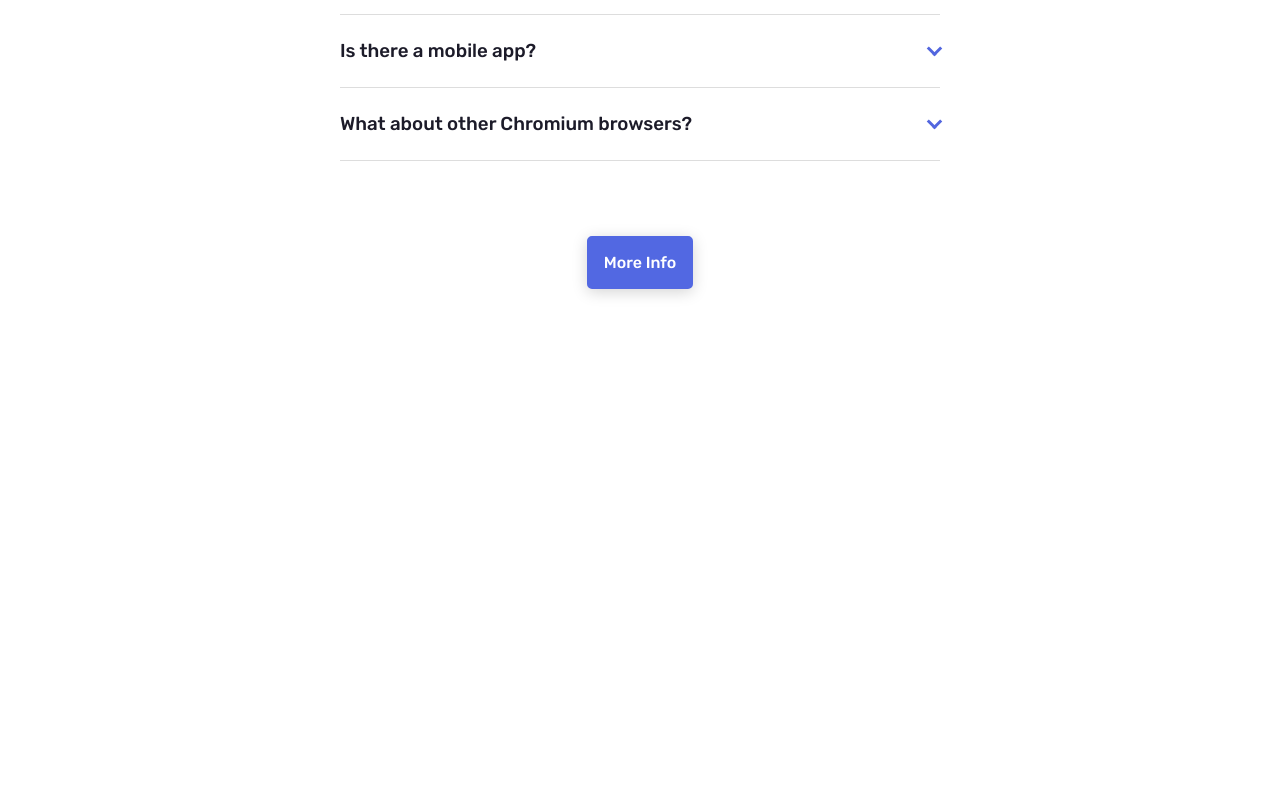
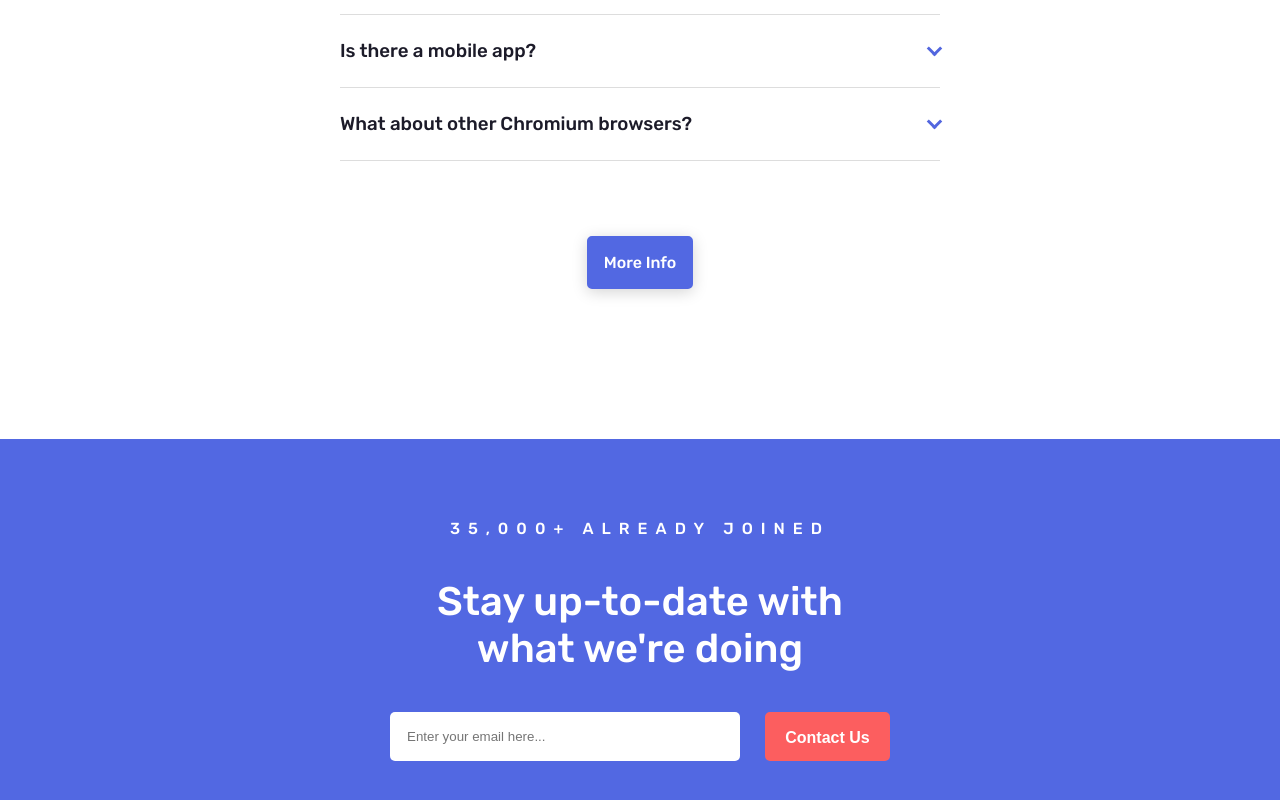
Before and after one commit to p-alex/bookmark-landing-page, a Next.js app: page / in a window 1280 px wide. Shown: the part 2792-3592 px from the top of the page. Before the commit the page ends 3231 px from the top, so only its background shows below. Built offline with nearby package versions, Linux system fonts and the light colour scheme.

Commit message:
Added Newsletter component

```diff
--- /dev/null
+++ b/components/Newsletter.js
@@ -0,0 +1,53 @@
+import { useState } from "react";
+import styles from "../styles/Newsletter.module.css";
+export default function Newsletter() {
+  const [email, setEmail] = useState("");
+  const [error, setError] = useState("");
+  const [feedback, setFeedBack] = useState("");
+  const handleSubmit = (e) => {
+    e.preventDefault();
+    const re =
+      /^(([^<>()[\]\\.,;:\s@"]+(\.[^<>()[\]\\.,;:\s@"]+)*)|(".+"))@((\[[0-9]{1,3}\.[0-9]{1,3}\.[0-9]{1,3}\.[0-9]{1,3}\])|(([a-zA-Z\-0-9]+\.)+[a-zA-Z]{2,}))$/;
+    if (re.test(email.toLowerCase())) {
+      setEmail("");
+      setError("");
+      setFeedBack("Thank you");
+    } else {
+      setEmail("");
+      setFeedBack("");
+      setError("Whoops, make sure it's an email");
+    }
+  };
+  return (
+    <section className={styles.newsletter}>
+      <div className={styles.newsletter_container}>
+        <span>35,000+ ALREADY JOINED</span>
+        <h1>Stay up-to-date with what we're doing</h1>
+        <form onSubmit={handleSubmit}>
+          <div
+            className={styles.input_container}
+            style={
+              error
+                ? { background: "#fc5e5f" }
+                : feedback
+                ? { background: "#fc5e5f" }
+                : null
+            }
+          >
+            <input
+              type="text"
+              aria-label="email"
+              placeholder="Enter your email here..."
+              value={email}
+              onChange={(e) => setEmail(e.target.value)}
+            />
+            {error ? <p>{error}</p> : null}
+            {feedback !== "" ? <p>{feedback}</p> : null}
+          </div>
+
+          <button type="submit">Contact Us</button>
+        </form>
+      </div>
+    </section>
+  );
+}
--- a/pages/index.js
+++ b/pages/index.js
@@ -4,6 +4,7 @@
 import Features from "../components/Features";
 import Download from "../components/Download";
 import FAQ from "../components/FAQ";
+import Newsletter from "../components/Newsletter";
 export default function Home() {
   return (
     <>
@@ -13,6 +14,7 @@
       <Features />
       <Download />
       <FAQ />
+      <Newsletter />
     </>
   );
 }
--- /dev/null
+++ b/styles/Newsletter.module.css
@@ -0,0 +1,70 @@
+.newsletter {
+  width: 100%;
+  background: #5268e2;
+  padding: 80px 0 60px 0;
+}
+.newsletter_container {
+  max-width: 500px;
+  margin: auto;
+  text-align: center;
+}
+
+.newsletter_container span {
+  color: #fff;
+  letter-spacing: 8px;
+  font-weight: 500;
+}
+
+.newsletter_container h1 {
+  color: #fff;
+  font-weight: 500;
+  font-size: 2.5rem;
+  margin-bottom: 15px;
+  margin: 40px 0;
+}
+.newsletter_container form {
+  display: flex;
+  justify-content: space-between;
+}
+.input_container {
+  display: block;
+  width: 70%;
+  border-radius: 5px;
+  border: 0;
+  outline: 0;
+  text-align: left;
+  background: transparent;
+  height: 78px;
+}
+.input_container p {
+  font-size: 12px;
+  padding: 5px;
+  color: white;
+  font-weight: 500;
+  margin-top: 2px;
+}
+.input_container input {
+  width: 100%;
+  padding: 15px;
+  border: solid transparent 2px;
+  border-radius: 5px;
+  outline: none;
+}
+
+.newsletter_container form button {
+  width: 25%;
+  height: 49px;
+  padding: 15px;
+  color: white;
+  border-radius: 5px;
+  font-weight: bold;
+  font-size: 16px;
+  background: #fc5e5f;
+  border: solid #fc5e5f 2px;
+  cursor: pointer;
+}
+
+.newsletter_container form button:hover {
+  background: #fff;
+  color: #fc5e5f;
+}
```
